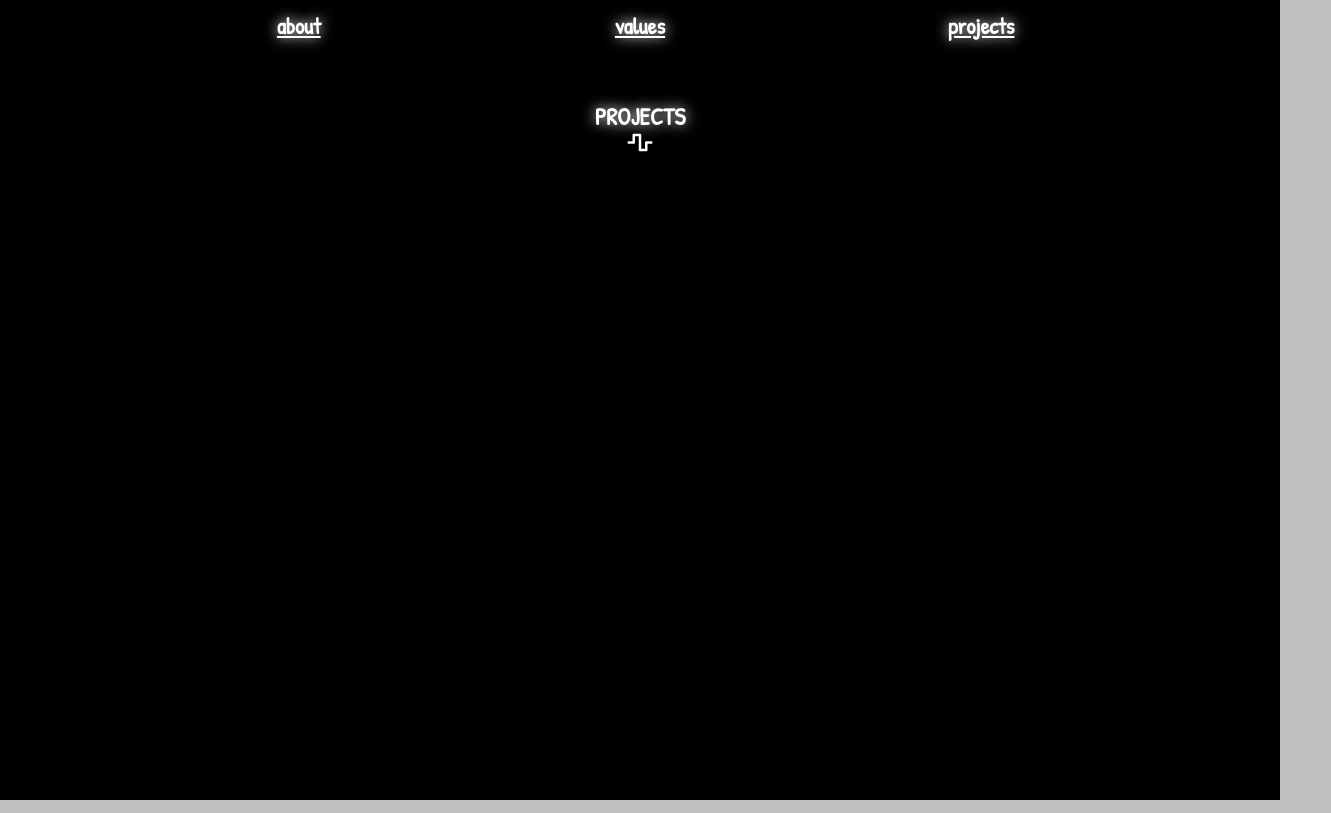
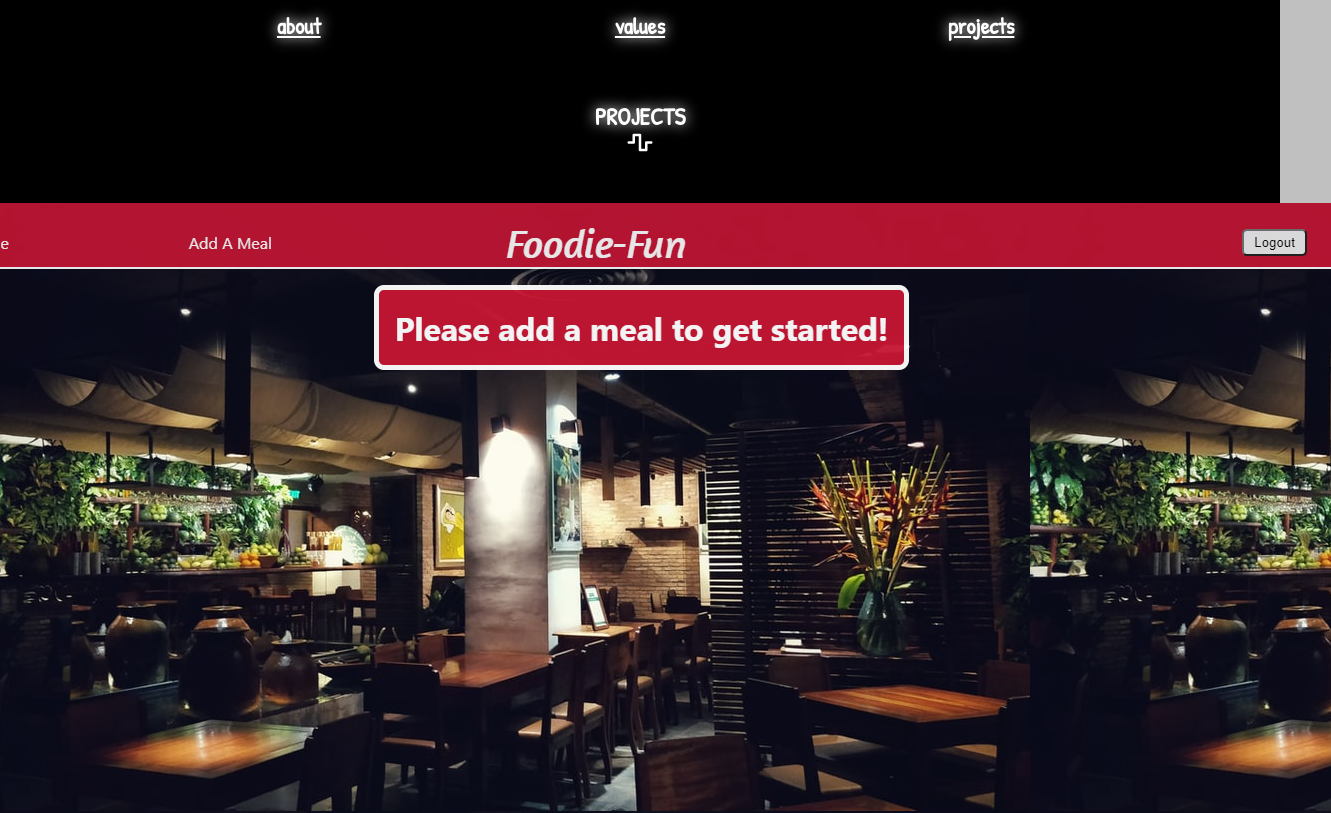
Before and after one commit to TJ-Feledy/Portfolio, a React (Create React App) app in the folder portfolio/: page /projects in a window 1280 px wide. Shown: the top 813 px of the page, 1331 px wide, since content can reach past the window. Built offline with nearby package versions, Linux system fonts and the light colour scheme.

Commit message:
Set up Project component to be reusable, using props sent from Projects

```diff
--- a/portfolio/src/components/Project.js
+++ b/portfolio/src/components/Project.js
@@ -1,4 +1,6 @@
 import React from 'react'
+
+
 
 
 
@@ -12,10 +14,16 @@ class Project extends React.Component {
     }
 
     render() {
+
+        const {project} = this.state
+
         return (
             <div className='Project'>
-
+                <img className='projectImg' src={project} alt='project' />
             </div>
         )
     }
 }
+
+
+export default Project
--- a/portfolio/src/components/Projects.js
+++ b/portfolio/src/components/Projects.js
@@ -1,4 +1,8 @@
 import React from 'react'
+
+import Project from './Project'
+
+import ffStartPage from '../images/ffsp.png'
 
 
 
@@ -14,7 +18,7 @@ class Projects extends React.Component {
 
         <div className='projectsContainer'>
           <div className='projectWrapper'>
-
+            <Project project={ffStartPage} />
           </div>
         </div>
         </div>
```
